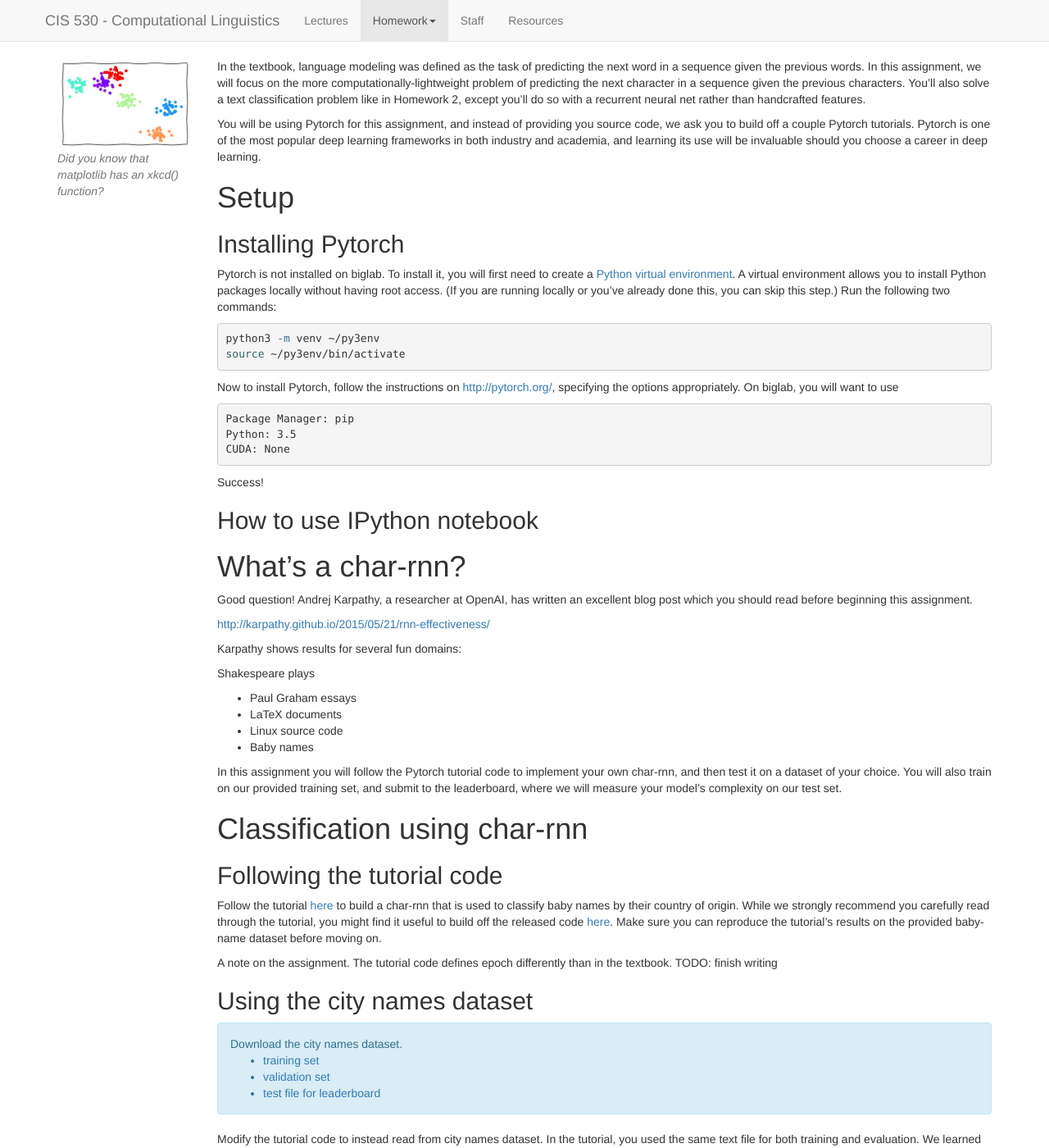
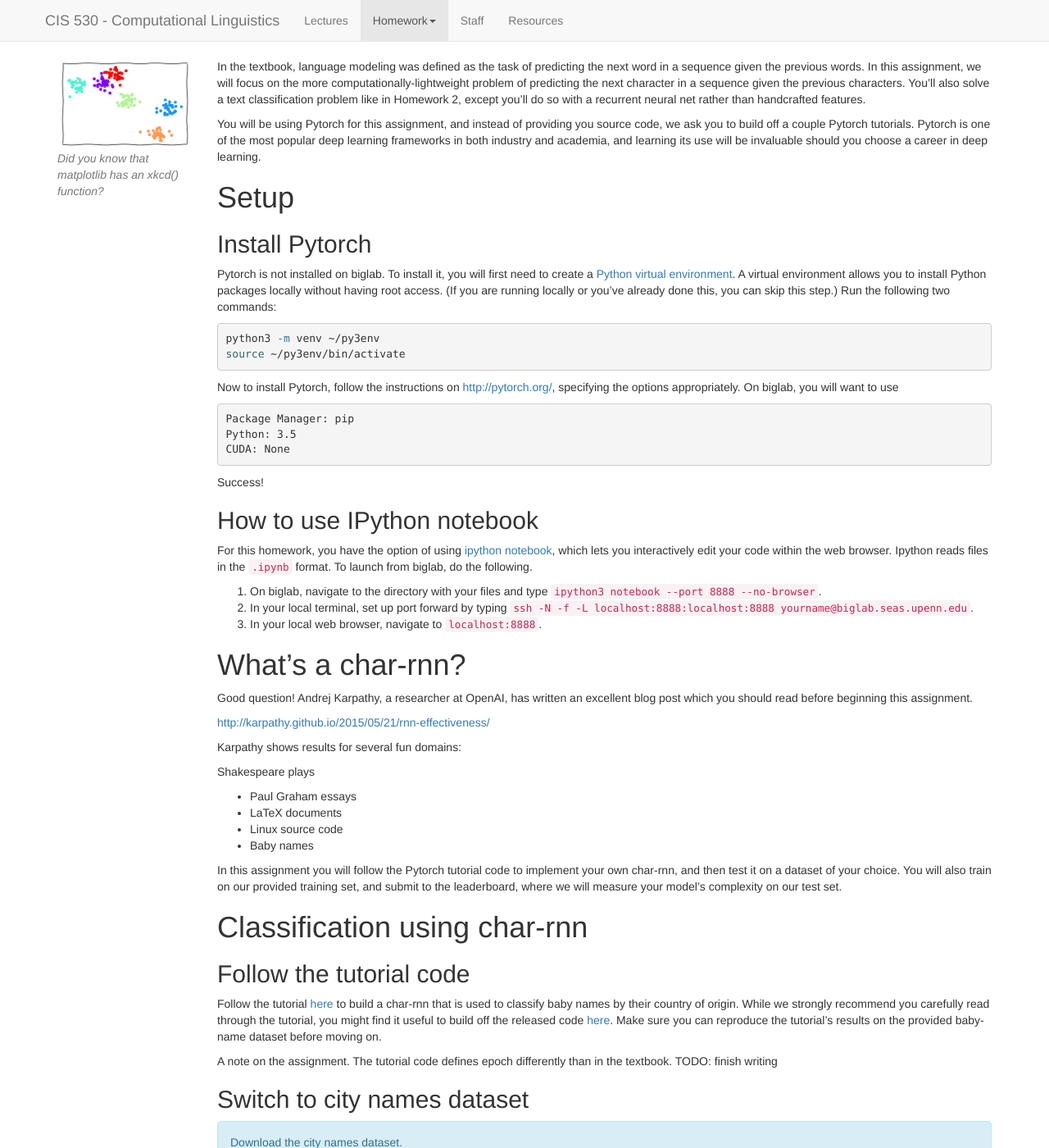
Before and after one commit to computational-linguistics-class/computational-linguistics-class.github.io, a Jekyll site: the page built from assignment5.md, in a window 1280 px wide and 1400 px high. Shown: the whole window at 82% size. Built offline with Jekyll 4.4.1, drawn with Linux system fonts in a browser that asks for light colours; nearby versions of some CDN libraries; a script that is not in the unit is left out; some of the changed text lies outside the part shown.

Commit message:
Fixed typos, added instructions for ipython notebook.

```diff
--- a/assignment5.md
+++ b/assignment5.md
@@ -17,7 +17,7 @@ You will be using Pytorch for this assignment, and instead of providing you sour
 
 # Setup
 
-## Installing Pytorch
+## Install Pytorch
 
 Pytorch is not installed on biglab. To install it, you will first need to create a [Python virtual environment](https://docs.python.org/3/library/venv.html). A virtual environment allows you to install Python packages locally without having root access. (If you are running locally or you've already done this, you can skip this step.) Run the following two commands:
 
@@ -37,6 +37,11 @@ CUDA: None
 Success!
 
 ## How to use IPython notebook
+For this homework, you have the option of using [ipython notebook](https://jupyter.org/), which lets you interactively edit your code within the web browser. Ipython reads files in the `.ipynb` format. To launch from biglab, do the following.
+
+1. On biglab, navigate to the directory with your files and type `ipython3 notebook --port 8888 --no-browser`.
+2. In your local terminal, set up port forward by typing `ssh -N -f -L localhost:8888:localhost:8888 yourname@biglab.seas.upenn.edu`.
+3. In your local web browser, navigate to `localhost:8888`.
 
 # What's a char-rnn?
 
@@ -57,13 +62,13 @@ In this assignment you will follow the Pytorch tutorial code to implement your o
 
 # Classification using char-rnn
 
-## Following the tutorial code
+## Follow the tutorial code
 
 Follow the tutorial [here](http://pytorch.org/tutorials/intermediate/char_rnn_classification_tutorial.html) to build a char-rnn that is used to classify baby names by their country of origin. While we strongly recommend you carefully read through the tutorial, you might find it useful to build off the released code [here](https://github.com/spro/practical-pytorch/tree/master/char-rnn-classification). Make sure you can reproduce the tutorial's results on the provided baby-name dataset before moving on.
 
 A note on the assignment. The tutorial code defines epoch differently than in the textbook. TODO: finish writing
 
-## Using the city names dataset
+## Switch to city names dataset
 
 <div class="alert alert-info" markdown="1">
 Download the city names dataset.
@@ -80,7 +85,7 @@ Warning: you'll want to lower the learning rating to 0.02 or less or you might g
 
 Attribution: the city names dataset is derived from [Maxmind](http://download.maxmind.com/download/geoip/database/LICENSE_WC.txt)'s dataset.
 
-**Analysing your results**
+**Experimentation and Analysis**
 
 Complete the following analysis on the city names dataset, and include your finding in the report.
 
@@ -96,6 +101,9 @@ Write code to make predictions on the provided test set. The test set has one un
 * Play around with the vocabulary (the `all_letters` variable), for example modifying it to only include lowercase letters, apostrophe, and the hyphen symbol.
 * Test out label smoothing
 * Try a more complicated architecture, for example, swapping out the RNN for LSTM or GRU units.
+* Use a different initalization for the weights, for example, small random values instead of 0s
+
+In your report, describe your final model and training parameters.
 
 # Text generation using char-rnn
 
```
Also changed, not shown: other parts of assignment5.md (+1 -1 lines).
